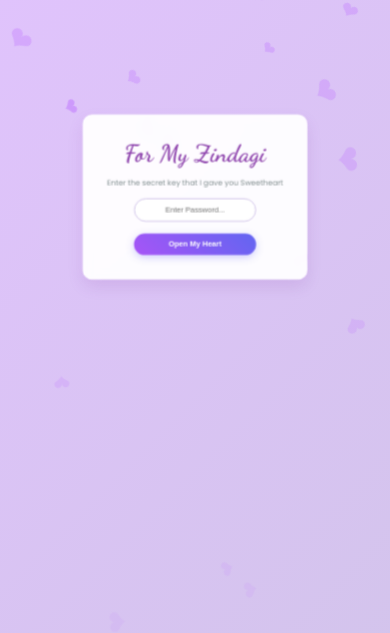
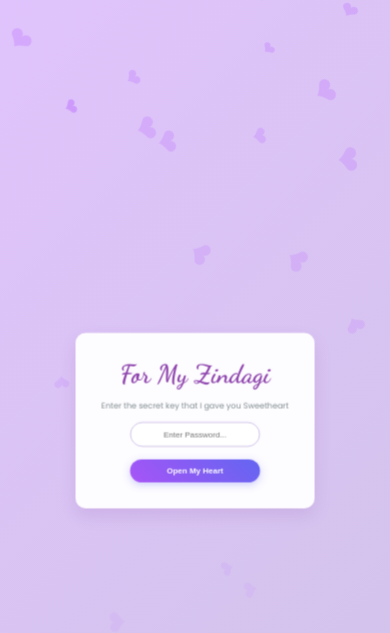
Before and after one commit to rust-ed-rad/meri-zindagi, a Flask app: page / in a window 390 px wide. Shown: the top 633 px of the page. Run offline with Flask 3, Linux system fonts and the light colour scheme; data that the repository does not hold is empty; some libraries are stand-ins or nearby versions.

Commit message:
Update index.html

```diff
--- a/RecallAlbum/templates/index.html
+++ b/RecallAlbum/templates/index.html
@@ -129,28 +129,27 @@
             font-size: 0.9rem;
         }
 
-            /* --- মোবাইলে পারফেক্ট সেন্টার করার ম্যাজিক কোড --- */
+            /* --- Mobile: Slightly Larger Login Box --- */
     @media (max-width: 800px) {
-        /* লগইন পেজের জন্য */
+        /* For Login Page */
         #password-section {
             width: 800px;
-            margin-left: calc(50% - 400px); /* ম্যাজিক সেন্টারিং */
-            transform: scale(0.47);
-            transform-origin: top center;
+            margin-left: calc(50% - 400px);
+            transform: scale(0.50);
+            transform-origin: center;
             overflow: hidden;
         }
 
-        /* গ্যালারি পেজের জন্য */
+        /* For Gallery Page */
         #gallery-section {
             width: 800px;
-            margin-left: calc(50% - 400px); /* ম্যাজিক সেন্টারিং */
+            margin-left: calc(50% - 400px);
             transform: scale(0.47);
             transform-origin: top center;
             margin-bottom: -400px;
             overflow: hidden;
         }
     }
-
     </style>
 </head>
 <body>
```
